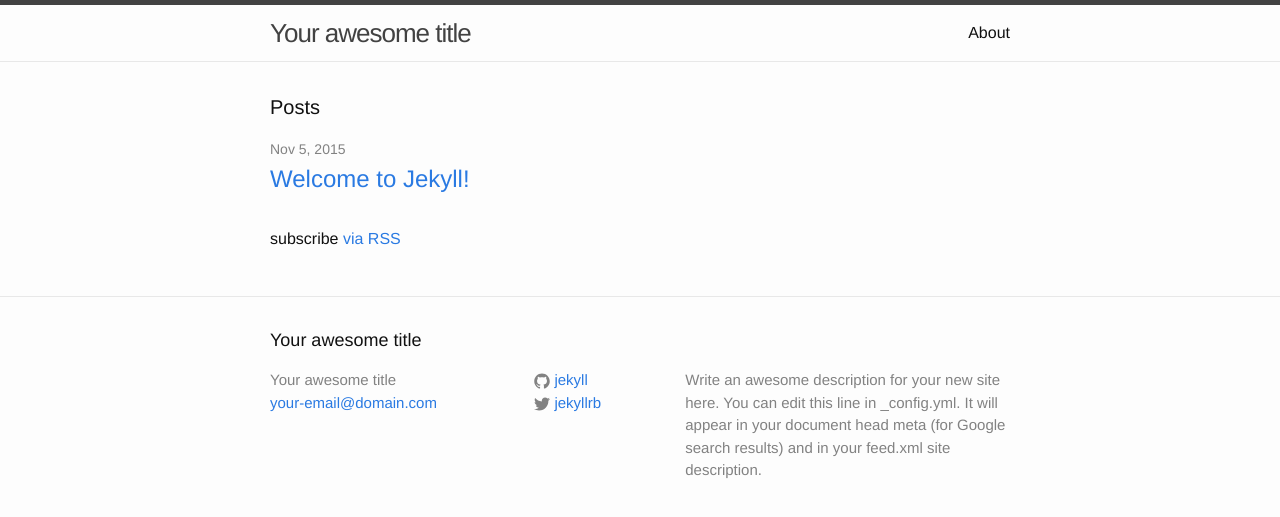
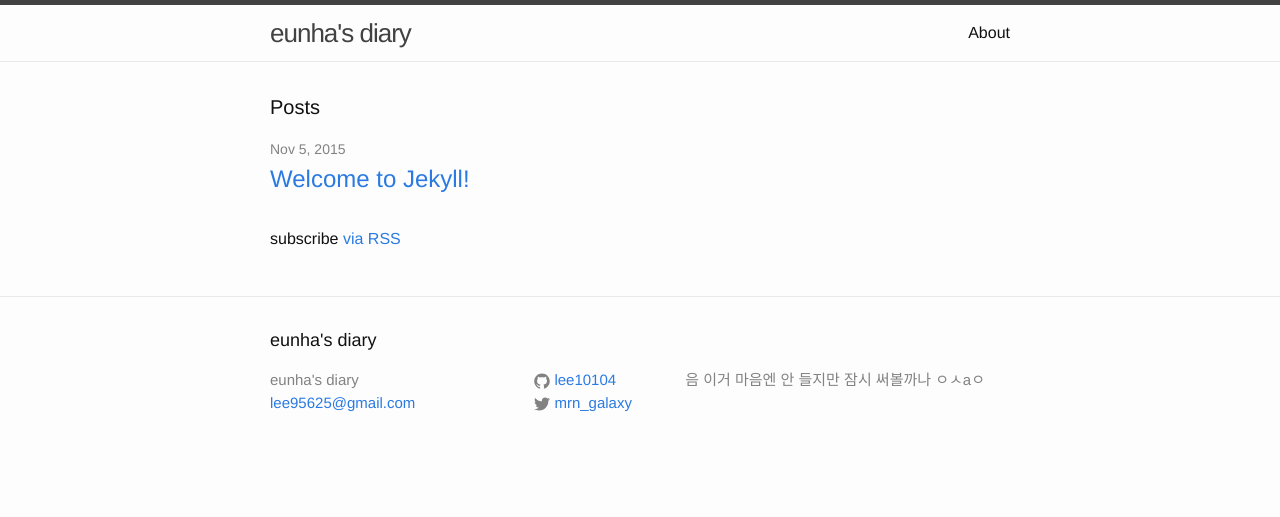
Before and after one commit to lee10104/blog, a Jekyll site: the page built from index.html, in a window 1280 px wide. Shown: the top 517 px of the page. Built offline with Jekyll 4.4.1, drawn with Linux system fonts in a browser that asks for light colours.

Commit message:
계정들 연결해놓음

```diff
--- a/_config.yml
+++ b/_config.yml
@@ -6,16 +6,14 @@
 # 'jekyll serve'. If you change this file, please restart the server process.
 
 # Site settings
-title: Your awesome title
-email: your-email@domain.com
+title: eunha's diary
+email: lee95625@gmail.com
 description: > # this means to ignore newlines until "baseurl:"
-  Write an awesome description for your new site here. You can edit this
-  line in _config.yml. It will appear in your document head meta (for
-  Google search results) and in your feed.xml site description.
+  음 이거 마음엔 안 들지만 잠시 써볼까나 ㅇㅅaㅇ
 baseurl: "" # the subpath of your site, e.g. /blog
-url: "http://yourdomain.com" # the base hostname & protocol for your site
-twitter_username: jekyllrb
-github_username:  jekyll
+url: "http://emellen.com" # the base hostname & protocol for your site
+twitter_username: mrn_galaxy
+github_username: lee10104
 
 # Build settings
 markdown: kramdown
```
